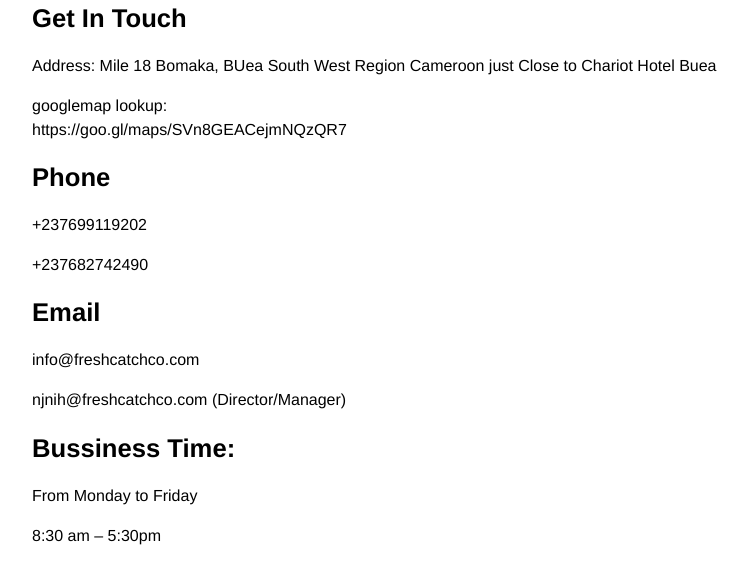
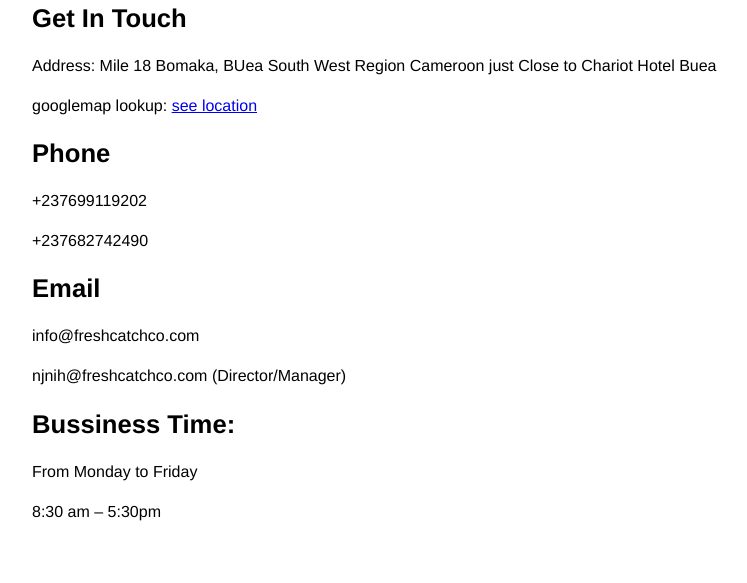
Before and after one commit to njnih/web-workshop, a plain HTML site: page contact/index.html in a window 1280 px wide. Shown: the part 97-680 px from the top of the page, without its empty margins (0-747 px from the left). Drawn offline with Linux system fonts and the light colour scheme.

Commit message:
Update index.html

```diff
--- a/contact/index.html
+++ b/contact/index.html
@@ -18,7 +18,7 @@
 
       <p>Address: Mile 18 Bomaka, BUea South West Region Cameroon just Close to Chariot Hotel Buea</p>
 
-      googlemap lookup: <a><nav>https://goo.gl/maps/SVn8GEACejmNQzQR7</nav></a>
+      googlemap lookup: <a href="https://goo.gl/maps/SVn8GEACejmNQzQR7"> see location </a>
 
       <h2> Phone</h2>
       <p>+237699119202</p> <p>+237682742490</p>
```
